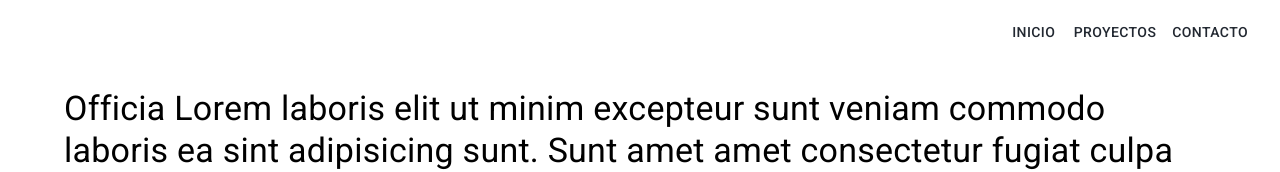
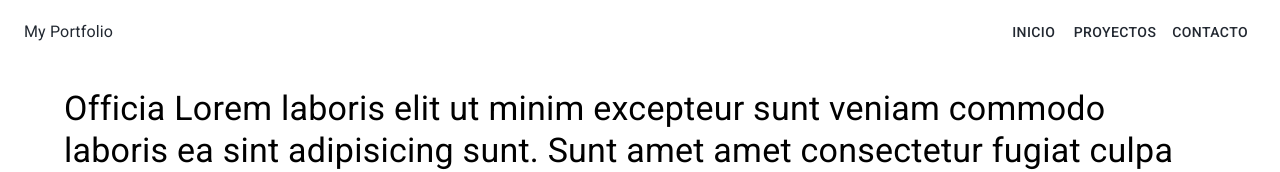
Before and after one commit to Eamll/updated-react-portfolio-js, a React (Vite) app: page / in a window 1280 px wide. Shown: the top 172 px of the page. Built offline with nearby package versions, Linux system fonts and the light colour scheme.

Commit message:
fix: change color when scrolled

```diff
--- a/src/components/layout/Header.jsx
+++ b/src/components/layout/Header.jsx
@@ -24,15 +24,28 @@ ElevationScroll.propTypes = {
 
 const Header = () => {
     const theme = useTheme();
+    const trigger = useScrollTrigger({
+        disableHysteresis: true,
+        threshold: 0,
+    });
+
     return (
         <ElevationScroll>
             <AppBar>
                 <Toolbar>
-                    <Typography variant="h6" style={{ color: theme.palette.background }}>My Portfolio</Typography>
+                    <Typography style={{ color: trigger ? theme.palette.background.default : theme.palette.primary.main }}>
+                        My Portfolio
+                    </Typography>
                     <Box flexGrow={1}></Box>
-                    <Button style={{ color: theme.palette.background }}>Inicio</Button>
-                    <Button style={{ color: theme.palette.background }}>Proyectos</Button>
-                    <Button style={{ color: theme.palette.background }}>Contacto</Button>
+                    <Button style={{ color: trigger ? theme.palette.background.default : theme.palette.primary.main }}>
+                        Inicio
+                    </Button>
+                    <Button style={{ color: trigger ? theme.palette.background.default : theme.palette.primary.main }}>
+                        Proyectos
+                    </Button>
+                    <Button style={{ color: trigger ? theme.palette.background.default : theme.palette.primary.main }}>
+                        Contacto
+                    </Button>
                 </Toolbar>
             </AppBar>
         </ElevationScroll>
```
